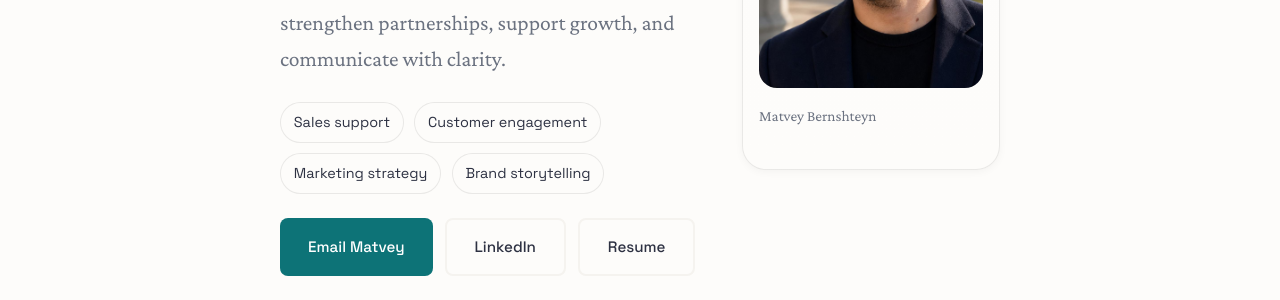
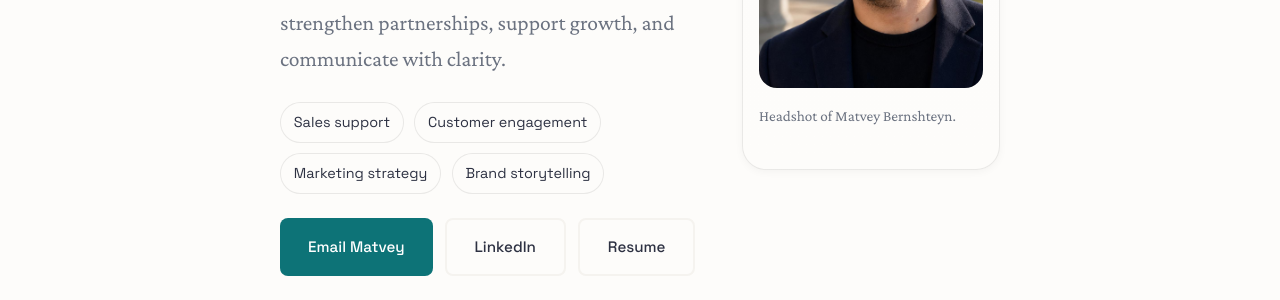
Before and after one commit to Masha-L/masha-l.github.io, a Jekyll site: the page matt-bernshteyn/index.html, which Jekyll copies as it is, in a window 1280 px wide and 900 px high, scrolled down 338 px. Shown: the part 153-453 px from the top of the window. Built offline with Jekyll 4.4.1, drawn with Linux system fonts in a browser that asks for light colours.

Commit message:
Clarify Matvey headshot caption

```diff
--- a/matt-bernshteyn/index.html
+++ b/matt-bernshteyn/index.html
@@ -80,7 +80,7 @@
         </div>
         <div class="hero-photo-card">
           <img src="./headshot.jpg" alt="Portrait of Matvey Bernshteyn" class="hero-photo">
-          <p class="photo-note">Matvey Bernshteyn</p>
+          <p class="photo-note">Headshot of Matvey Bernshteyn.</p>
         </div>
       </div>
     </section>
```
